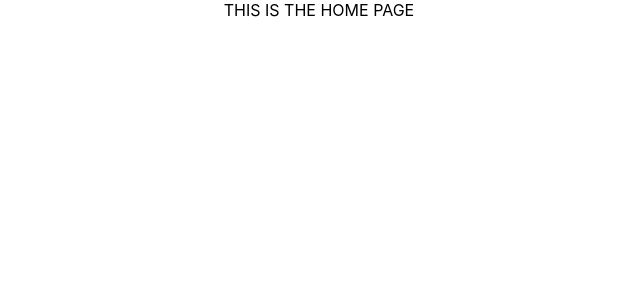
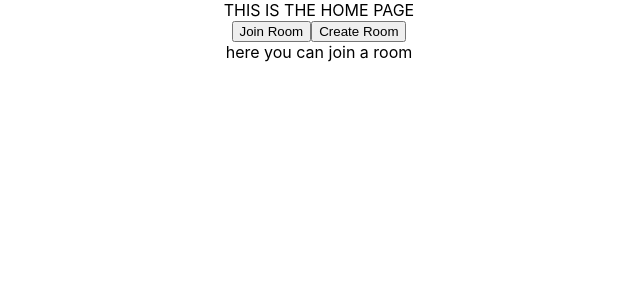
Before and after one commit to DavidWolff218/icebreakers_frontend_V2, a React (Create React App) app in the folder icebreakers_frontend_v2/: page / in a window 1280 px wide. Shown: the top 300 px of the page, without its empty margins (321-961 px from the left). Built offline with nearby package versions, Linux system fonts and the light colour scheme; what @thrash-industries/react-actioncable-provider would draw is missing.

Commit message:
ground work for temporary buttong to swtich between join and create. create makes a fetch from random room code

```diff
--- a/icebreakers_frontend_v2/src/Home.tsx
+++ b/icebreakers_frontend_v2/src/Home.tsx
@@ -1,13 +1,29 @@
-// interface HomeProps {
-//   hello: string
-// }
-// {hello}: HomeProps
+import { useState } from "react";
+import CreateRoom from "./components/CreateRoom";
+import JoinRoom from "./components/JoinRoom";
 
 const Home = () => {
+
+  const [showJoin, setShowJoin] = useState(true);
+
+  const handleClick = (bool: boolean) => {
+    setShowJoin(bool)
+  }
+
+  const renderBtns = (): JSX.Element => {
+    return (
+      <div>
+        <button onClick={() => handleClick(true)}>Join Room</button>
+        <button onClick={() => handleClick(false)}>Create Room</button>
+      </div>
+    );
+  };
 
   return (
     <div>
       <>THIS IS THE HOME PAGE</>
+      {renderBtns()}
+      {showJoin ? <JoinRoom /> : <CreateRoom />}
     </div>
   );
 };
--- a/icebreakers_frontend_v2/src/components/CreateRoom.tsx
+++ b/icebreakers_frontend_v2/src/components/CreateRoom.tsx
@@ -1,5 +1,40 @@
+import { useEffect, useState } from "react";
+import { API_ROOT } from "../constants";
+
 const CreateRoom = () => {
-  return <></>;
+
+  const [roomName, setRoomName] = useState("")
+
+  useEffect(() => {
+    const fetchRoomCode = async () => {
+      try{
+        const resp = await fetch(`${API_ROOT}/rooms/room_code`)
+        if(resp.ok){
+          const data = await resp.json()
+          setRoomName(data)
+        } else {
+          console.log('Failed to fetch room name')
+        }
+      } catch(error){
+        console.error('Error fetching room name:', error)
+      }
+    }
+    fetchRoomCode()
+  }, [])
+
+  const renderForm = (): JSX.Element => {
+    return(
+      <form>
+
+      </form>
+    )
+  }
+
+  return (
+    <div>
+      Here we can give you the room code and you can create your host name
+    </div>
+  );
 };
 
 export default CreateRoom;
--- a/icebreakers_frontend_v2/src/components/JoinRoom.tsx
+++ b/icebreakers_frontend_v2/src/components/JoinRoom.tsx
@@ -1,5 +1,9 @@
 const JoinRoom = () => {
-  return <></>;
+  return (
+    <div>
+      here you can join a room
+    </div>
+    );
 };
 
 export default JoinRoom;
```
